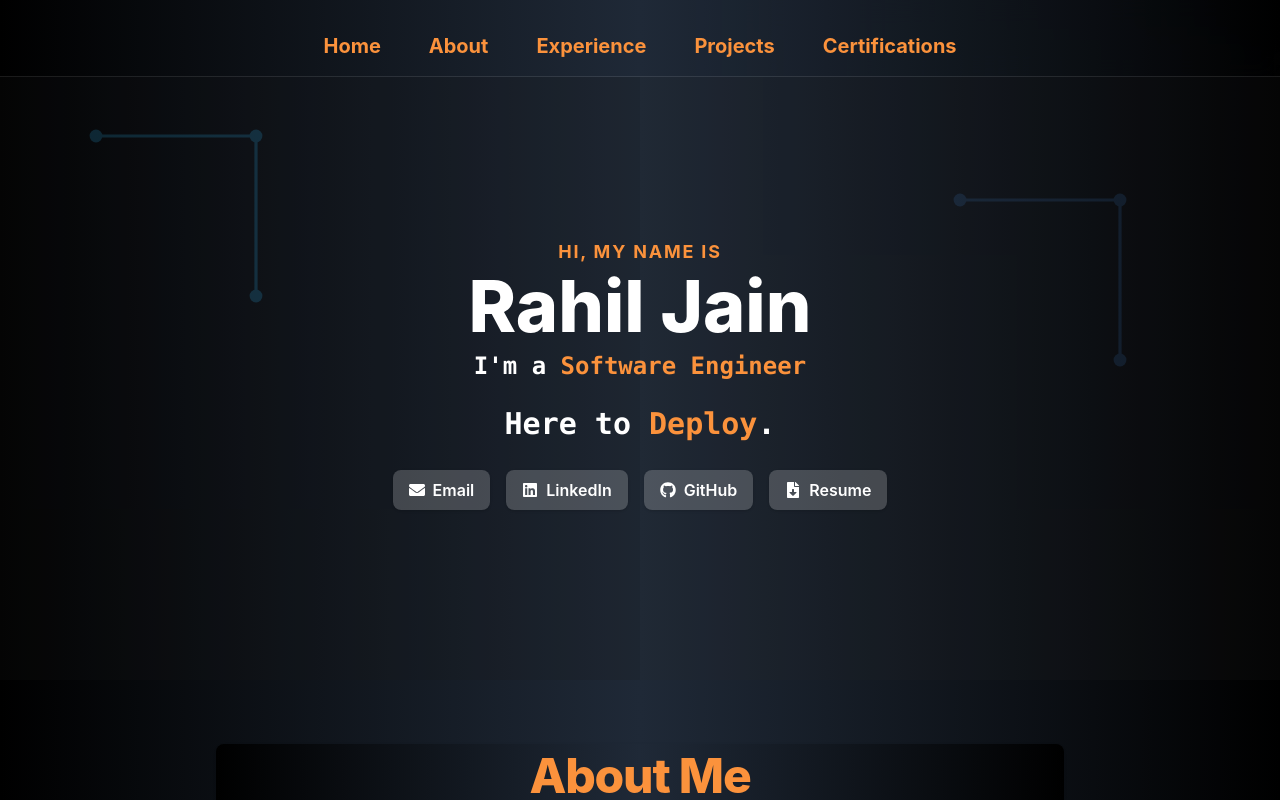
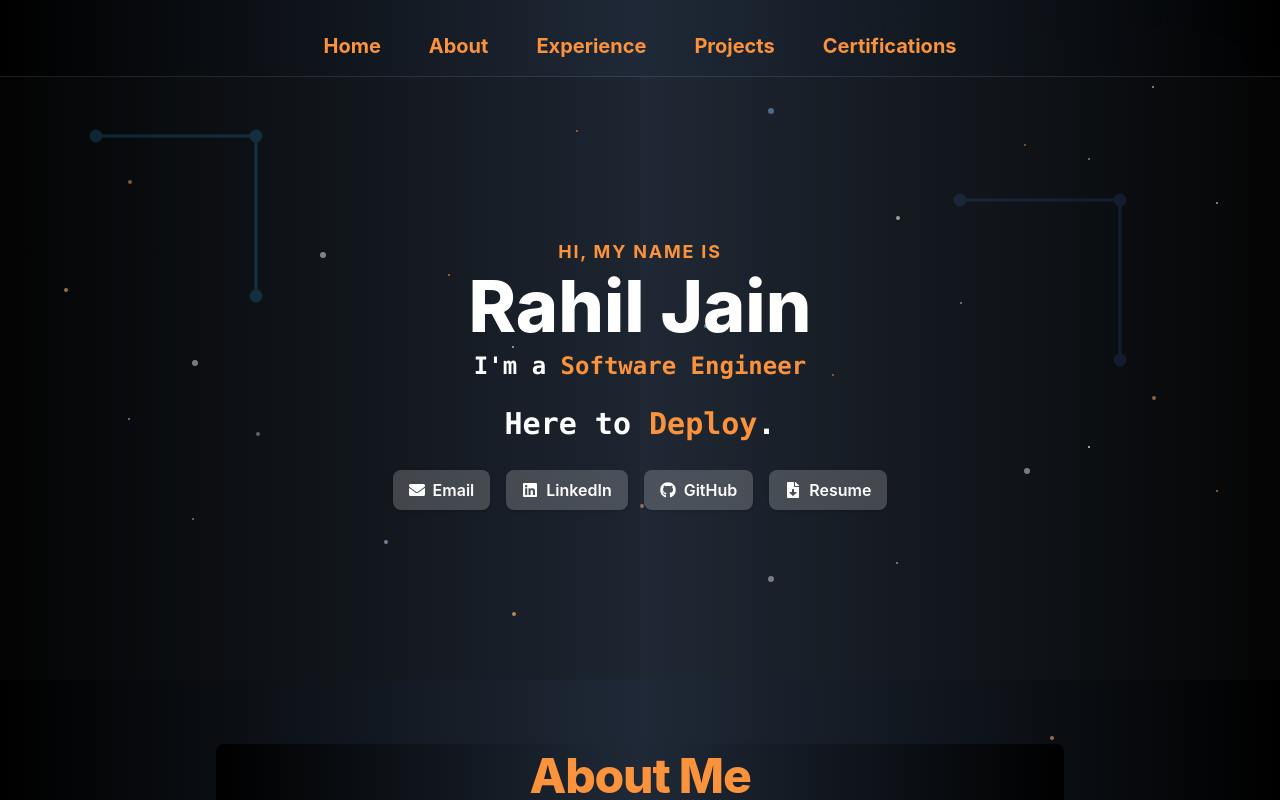
Before and after one commit to RahilJain1366/Portfolio, a React (Create React App) app: page / in a window 1280 px wide. Shown: the top 800 px of the page. Built offline with nearby package versions, Linux system fonts and the light colour scheme; the HTML template or start-up script is replaced by a standard one.

Commit message:
added space background for depth

```diff
--- a/src/App.js
+++ b/src/App.js
@@ -98,9 +98,42 @@ const Section = ({ id, title, children }) => (
 
 const QuantumCircuitHeader = () => (
   <header id="home" className="relative w-full min-h-[90vh] flex flex-col justify-between bg-gradient-to-r from-black via-gray-800 to-black overflow-hidden">
+    {/* Starry background */}
+    <div className="absolute inset-0 w-full h-full z-0">
+      <div className="absolute w-1 h-1 bg-white rounded-full opacity-80 animate-pulse" style={{ top: '10%', left: '15%', animationDelay: '0s' }}></div>
+      <div className="absolute w-0.5 h-0.5 bg-orange-400 rounded-full opacity-70 animate-pulse" style={{ top: '20%', left: '80%', animationDelay: '1s' }}></div>
+      <div className="absolute w-1.5 h-1.5 bg-blue-300 rounded-full opacity-60 animate-pulse" style={{ top: '15%', left: '60%', animationDelay: '2s' }}></div>
+      <div className="absolute w-0.5 h-0.5 bg-white rounded-full opacity-90" style={{ top: '8%', left: '30%' }}></div>
+      <div className="absolute w-1 h-1 bg-orange-300 rounded-full opacity-75 animate-pulse" style={{ top: '25%', left: '10%', animationDelay: '1.5s' }}></div>
+      <div className="absolute w-0.5 h-0.5 bg-blue-200 rounded-full opacity-80" style={{ top: '12%', left: '90%' }}></div>
+      <div className="absolute w-1 h-1 bg-white rounded-full opacity-70 animate-pulse" style={{ top: '30%', left: '70%', animationDelay: '0.5s' }}></div>
+      <div className="absolute w-0.5 h-0.5 bg-orange-400 rounded-full opacity-85" style={{ top: '18%', left: '45%' }}></div>
+      <div className="absolute w-1.5 h-1.5 bg-white rounded-full opacity-60 animate-pulse" style={{ top: '35%', left: '25%', animationDelay: '2.5s' }}></div>
+      <div className="absolute w-0.5 h-0.5 bg-blue-300 rounded-full opacity-75" style={{ top: '22%', left: '85%' }}></div>
+      <div className="absolute w-1 h-1 bg-orange-300 rounded-full opacity-80 animate-pulse" style={{ top: '40%', left: '5%', animationDelay: '1.2s' }}></div>
+      <div className="absolute w-0.5 h-0.5 bg-white rounded-full opacity-70" style={{ top: '28%', left: '95%' }}></div>
+      <div className="absolute w-1 h-1 bg-blue-200 rounded-full opacity-65 animate-pulse" style={{ top: '45%', left: '55%', animationDelay: '3s' }}></div>
+      <div className="absolute w-0.5 h-0.5 bg-orange-400 rounded-full opacity-90" style={{ top: '38%', left: '35%' }}></div>
+      <div className="absolute w-1.5 h-1.5 bg-white rounded-full opacity-55 animate-pulse" style={{ top: '50%', left: '15%', animationDelay: '0.8s' }}></div>
+      <div className="absolute w-0.5 h-0.5 bg-blue-300 rounded-full opacity-80" style={{ top: '42%', left: '75%' }}></div>
+      <div className="absolute w-1 h-1 bg-orange-300 rounded-full opacity-70 animate-pulse" style={{ top: '55%', left: '90%', animationDelay: '2.2s' }}></div>
+      <div className="absolute w-0.5 h-0.5 bg-white rounded-full opacity-85" style={{ top: '48%', left: '40%' }}></div>
+      <div className="absolute w-1 h-1 bg-blue-200 rounded-full opacity-60 animate-pulse" style={{ top: '60%', left: '20%', animationDelay: '1.8s' }}></div>
+      <div className="absolute w-0.5 h-0.5 bg-orange-400 rounded-full opacity-75" style={{ top: '52%', left: '65%' }}></div>
+      <div className="absolute w-1.5 h-1.5 bg-white rounded-full opacity-50 animate-pulse" style={{ top: '65%', left: '80%', animationDelay: '2.8s' }}></div>
+      <div className="absolute w-0.5 h-0.5 bg-blue-300 rounded-full opacity-85" style={{ top: '58%', left: '10%' }}></div>
+      <div className="absolute w-1 h-1 bg-orange-300 rounded-full opacity-65 animate-pulse" style={{ top: '70%', left: '50%', animationDelay: '0.3s' }}></div>
+      <div className="absolute w-0.5 h-0.5 bg-white rounded-full opacity-90" style={{ top: '62%', left: '85%' }}></div>
+      <div className="absolute w-1 h-1 bg-blue-200 rounded-full opacity-70 animate-pulse" style={{ top: '75%', left: '30%', animationDelay: '2.5s' }}></div>
+      <div className="absolute w-0.5 h-0.5 bg-orange-400 rounded-full opacity-80" style={{ top: '68%', left: '95%' }}></div>
+      <div className="absolute w-1.5 h-1.5 bg-white rounded-full opacity-45 animate-pulse" style={{ top: '80%', left: '60%', animationDelay: '1.3s' }}></div>
+      <div className="absolute w-0.5 h-0.5 bg-blue-300 rounded-full opacity-75" style={{ top: '72%', left: '15%' }}></div>
+      <div className="absolute w-1 h-1 bg-orange-300 rounded-full opacity-85 animate-pulse" style={{ top: '85%', left: '40%', animationDelay: '2.7s' }}></div>
+      <div className="absolute w-0.5 h-0.5 bg-white rounded-full opacity-60" style={{ top: '78%', left: '70%' }}></div>
+    </div>
     {/* Split circuit SVG background */}
     <svg
-      className="absolute inset-0 w-full h-full z-0"
+      className="absolute inset-0 w-full h-full z-10"
       viewBox="0 0 1600 800"
       fill="none"
       xmlns="http://www.w3.org/2000/svg"
@@ -163,7 +196,7 @@ const QuantumCircuitHeader = () => (
 </nav>
 
 {/* Centered hero content with animated name and subtitle */}
-<div className="relative z-10 flex flex-col items-center justify-center flex-1 text-center px-4 mt-4 md:mt-8">
+<div className="relative z-20 flex flex-col items-center justify-center flex-1 text-center px-4 mt-4 md:mt-8">
   <motion.span
     className="uppercase text-sm md:text-[18px] tracking-widest font-bold text-orange-400 mb-2"
     initial={{ opacity: 0, y: 20 }}
@@ -260,10 +293,53 @@ const App = () => {
       animate={{ opacity: 1 }}
       exit={{ opacity: 0 }}
       transition={{ duration: 0.6 }}
-      className="bg-gradient-to-r from-black via-gray-800 to-black min-h-screen text-gray-100 transition-colors duration-500"
+      className="relative bg-gradient-to-r from-black via-gray-800 to-black min-h-screen text-gray-100 transition-colors duration-500 overflow-hidden"
     >
+      {/* Extended starry background for entire body */}
+      <div className="fixed inset-0 w-full h-full z-0">
+        {/* Upper section stars */}
+        <div className="absolute w-1 h-1 bg-white rounded-full opacity-80 animate-pulse" style={{ top: '5%', left: '12%', animationDelay: '0s' }}></div>
+        <div className="absolute w-0.5 h-0.5 bg-orange-400 rounded-full opacity-70 animate-pulse" style={{ top: '8%', left: '88%', animationDelay: '1s' }}></div>
+        <div className="absolute w-1.5 h-1.5 bg-blue-300 rounded-full opacity-60 animate-pulse" style={{ top: '12%', left: '65%', animationDelay: '2s' }}></div>
+        <div className="absolute w-0.5 h-0.5 bg-white rounded-full opacity-90" style={{ top: '15%', left: '25%' }}></div>
+        <div className="absolute w-1 h-1 bg-orange-300 rounded-full opacity-75 animate-pulse" style={{ top: '18%', left: '5%', animationDelay: '1.5s' }}></div>
+        <div className="absolute w-0.5 h-0.5 bg-blue-200 rounded-full opacity-80" style={{ top: '22%', left: '95%' }}></div>
+
+        {/* Middle section stars */}
+        <div className="absolute w-1 h-1 bg-white rounded-full opacity-70 animate-pulse" style={{ top: '35%', left: '18%', animationDelay: '0.5s' }}></div>
+        <div className="absolute w-0.5 h-0.5 bg-orange-400 rounded-full opacity-85" style={{ top: '38%', left: '72%' }}></div>
+        <div className="absolute w-1.5 h-1.5 bg-white rounded-full opacity-60 animate-pulse" style={{ top: '42%', left: '8%', animationDelay: '2.5s' }}></div>
+        <div className="absolute w-0.5 h-0.5 bg-blue-300 rounded-full opacity-75" style={{ top: '45%', left: '92%' }}></div>
+        <div className="absolute w-1 h-1 bg-orange-300 rounded-full opacity-80 animate-pulse" style={{ top: '48%', left: '35%', animationDelay: '1.2s' }}></div>
+        <div className="absolute w-0.5 h-0.5 bg-white rounded-full opacity-70" style={{ top: '52%', left: '58%' }}></div>
+        <div className="absolute w-1 h-1 bg-blue-200 rounded-full opacity-65 animate-pulse" style={{ top: '55%', left: '15%', animationDelay: '3s' }}></div>
+        <div className="absolute w-0.5 h-0.5 bg-orange-400 rounded-full opacity-90" style={{ top: '58%', left: '85%' }}></div>
+
+        {/* Lower section stars */}
+        <div className="absolute w-1.5 h-1.5 bg-white rounded-full opacity-55 animate-pulse" style={{ top: '65%', left: '22%', animationDelay: '0.8s' }}></div>
+        <div className="absolute w-0.5 h-0.5 bg-blue-300 rounded-full opacity-80" style={{ top: '68%', left: '78%' }}></div>
+        <div className="absolute w-1 h-1 bg-orange-300 rounded-full opacity-70 animate-pulse" style={{ top: '72%', left: '5%', animationDelay: '2.2s' }}></div>
+        <div className="absolute w-0.5 h-0.5 bg-white rounded-full opacity-85" style={{ top: '75%', left: '45%' }}></div>
+        <div className="absolute w-1 h-1 bg-blue-200 rounded-full opacity-60 animate-pulse" style={{ top: '78%', left: '88%', animationDelay: '1.8s' }}></div>
+        <div className="absolute w-0.5 h-0.5 bg-orange-400 rounded-full opacity-75" style={{ top: '82%', left: '12%' }}></div>
+        <div className="absolute w-1.5 h-1.5 bg-white rounded-full opacity-50 animate-pulse" style={{ top: '85%', left: '68%', animationDelay: '2.8s' }}></div>
+        <div className="absolute w-0.5 h-0.5 bg-blue-300 rounded-full opacity-85" style={{ top: '88%', left: '35%' }}></div>
+        <div className="absolute w-1 h-1 bg-orange-300 rounded-full opacity-65 animate-pulse" style={{ top: '92%', left: '82%', animationDelay: '0.3s' }}></div>
+        <div className="absolute w-0.5 h-0.5 bg-white rounded-full opacity-90" style={{ top: '95%', left: '28%' }}></div>
+
+        {/* Additional scattered stars for density */}
+        <div className="absolute w-0.5 h-0.5 bg-blue-200 rounded-full opacity-70" style={{ top: '28%', left: '42%' }}></div>
+        <div className="absolute w-1 h-1 bg-white rounded-full opacity-60 animate-pulse" style={{ top: '32%', left: '78%', animationDelay: '1.7s' }}></div>
+        <div className="absolute w-0.5 h-0.5 bg-orange-300 rounded-full opacity-80" style={{ top: '62%', left: '48%' }}></div>
+        <div className="absolute w-1 h-1 bg-blue-300 rounded-full opacity-75 animate-pulse" style={{ top: '25%', left: '52%', animationDelay: '2.3s' }}></div>
+        <div className="absolute w-0.5 h-0.5 bg-white rounded-full opacity-65" style={{ top: '38%', left: '28%' }}></div>
+        <div className="absolute w-1.5 h-1.5 bg-orange-400 rounded-full opacity-55 animate-pulse" style={{ top: '72%', left: '62%', animationDelay: '1.1s' }}></div>
+        <div className="absolute w-0.5 h-0.5 bg-blue-200 rounded-full opacity-85" style={{ top: '82%', left: '52%' }}></div>
+        <div className="absolute w-1 h-1 bg-white rounded-full opacity-70 animate-pulse" style={{ top: '15%', left: '75%', animationDelay: '2.7s' }}></div>
+      </div>
+
       <QuantumCircuitHeader />
-      <main className="max-w-4xl mx-auto p-4 sm:p-6 mt-0">
+      <main className="relative z-10 max-w-4xl mx-auto p-4 sm:p-6 mt-0">
         {/* About Section */}
         <Section id="about" title="About Me">
         <div className="flex flex-col md:flex-row items-stretch gap-8 p-0 overflow-hidden">
```
